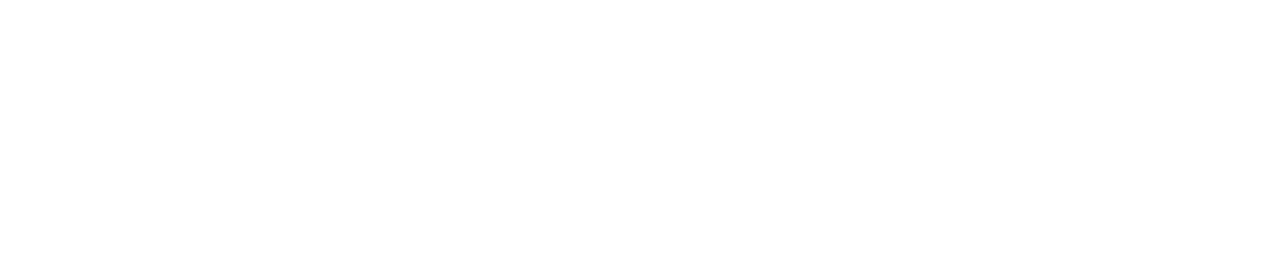
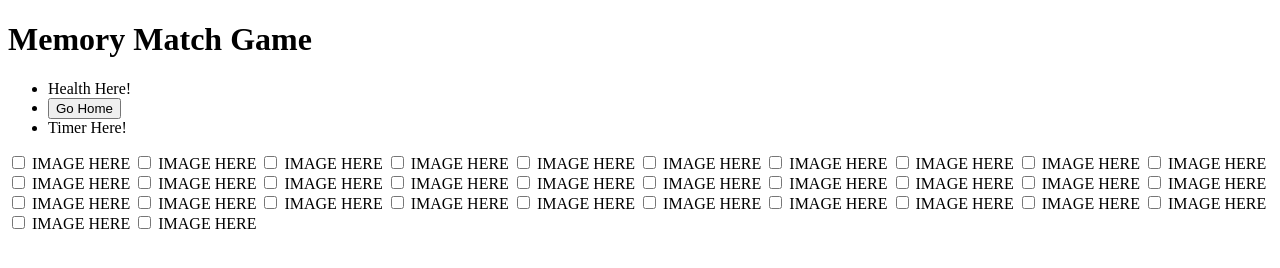
Before and after one commit to hannahhch/memory-game, a plain HTML site: page hard.html in a window 1280 px wide. Drawn offline with Linux system fonts and the light colour scheme.

Commit message:
base html done

```diff
--- a/hard.html
+++ b/hard.html
@@ -0,0 +1,182 @@
+<!DOCTYPE html>
+<html>
+  <head>
+    <meta charset="utf-8">
+    <title>Memory Match - Hard</title>
+  </head>
+  <body>
+    <main class = 'hard_game_container'>
+      <h1 class = 'main_title'>Memory Match Game</h1>
+      <ul id = 'game_details'>
+        <li class = 'health'>Health Here!</li>
+        <li><button class = 'go_home'>Go Home</button></li>
+        <li class = 'timer'>Timer Here!</li>
+      </ul>
+      <div class = 'game_board'>
+        <label class = 'game_title'>
+          <input type = 'checkbox'>
+          <span class = 'game_card'>
+            <span class = 'game_photo'>IMAGE HERE</span>
+          </span>
+        </label>
+        <label class = 'game_title'>
+          <input type = 'checkbox'>
+          <span class = 'game_card'>
+            <span class = 'game_photo'>IMAGE HERE</span>
+          </span>
+        </label>
+        <label class = 'game_title'>
+          <input type = 'checkbox'>
+          <span class = 'game_card'>
+            <span class = 'game_photo'>IMAGE HERE</span>
+          </span>
+        </label><label class = 'game_title'>
+          <input type = 'checkbox'>
+          <span class = 'game_card'>
+            <span class = 'game_photo'>IMAGE HERE</span>
+          </span>
+        </label><label class = 'game_title'>
+          <input type = 'checkbox'>
+          <span class = 'game_card'>
+            <span class = 'game_photo'>IMAGE HERE</span>
+          </span>
+        </label><label class = 'game_title'>
+          <input type = 'checkbox'>
+          <span class = 'game_card'>
+            <span class = 'game_photo'>IMAGE HERE</span>
+          </span>
+        </label><label class = 'game_title'>
+          <input type = 'checkbox'>
+          <span class = 'game_card'>
+            <span class = 'game_photo'>IMAGE HERE</span>
+          </span>
+        </label><label class = 'game_title'>
+          <input type = 'checkbox'>
+          <span class = 'game_card'>
+            <span class = 'game_photo'>IMAGE HERE</span>
+          </span>
+        </label><label class = 'game_title'>
+          <input type = 'checkbox'>
+          <span class = 'game_card'>
+            <span class = 'game_photo'>IMAGE HERE</span>
+          </span>
+        </label><label class = 'game_title'>
+          <input type = 'checkbox'>
+          <span class = 'game_card'>
+            <span class = 'game_photo'>IMAGE HERE</span>
+          </span>
+        </label><label class = 'game_title'>
+          <input type = 'checkbox'>
+          <span class = 'game_card'>
+            <span class = 'game_photo'>IMAGE HERE</span>
+          </span>
+        </label><label class = 'game_title'>
+          <input type = 'checkbox'>
+          <span class = 'game_card'>
+            <span class = 'game_photo'>IMAGE HERE</span>
+          </span>
+        </label><label class = 'game_title'>
+          <input type = 'checkbox'>
+          <span class = 'game_card'>
+            <span class = 'game_photo'>IMAGE HERE</span>
+          </span>
+        </label><label class = 'game_title'>
+          <input type = 'checkbox'>
+          <span class = 'game_card'>
+            <span class = 'game_photo'>IMAGE HERE</span>
+          </span>
+        </label><label class = 'game_title'>
+          <input type = 'checkbox'>
+          <span class = 'game_card'>
+            <span class = 'game_photo'>IMAGE HERE</span>
+          </span>
+        </label><label class = 'game_title'>
+          <input type = 'checkbox'>
+          <span class = 'game_card'>
+            <span class = 'game_photo'>IMAGE HERE</span>
+          </span>
+        </label><label class = 'game_title'>
+          <input type = 'checkbox'>
+          <span class = 'game_card'>
+            <span class = 'game_photo'>IMAGE HERE</span>
+          </span>
+        </label><label class = 'game_title'>
+          <input type = 'checkbox'>
+          <span class = 'game_card'>
+            <span class = 'game_photo'>IMAGE HERE</span>
+          </span>
+          <label class = 'game_title'>
+            <input type = 'checkbox'>
+            <span class = 'game_card'>
+              <span class = 'game_photo'>IMAGE HERE</span>
+            </span>
+          </label><label class = 'game_title'>
+            <input type = 'checkbox'>
+            <span class = 'game_card'>
+              <span class = 'game_photo'>IMAGE HERE</span>
+            </span>
+          </label><label class = 'game_title'>
+            <input type = 'checkbox'>
+            <span class = 'game_card'>
+              <span class = 'game_photo'>IMAGE HERE</span>
+            </span>
+          </label><label class = 'game_title'>
+            <input type = 'checkbox'>
+            <span class = 'game_card'>
+              <span class = 'game_photo'>IMAGE HERE</span>
+            </span>
+          </label><label class = 'game_title'>
+            <input type = 'checkbox'>
+            <span class = 'game_card'>
+              <span class = 'game_photo'>IMAGE HERE</span>
+            </span>
+          </label><label class = 'game_title'>
+            <input type = 'checkbox'>
+            <span class = 'game_card'>
+              <span class = 'game_photo'>IMAGE HERE</span>
+            </span>
+          </label><label class = 'game_title'>
+            <input type = 'checkbox'>
+            <span class = 'game_card'>
+              <span class = 'game_photo'>IMAGE HERE</span>
+            </span>
+          </label><label class = 'game_title'>
+            <input type = 'checkbox'>
+            <span class = 'game_card'>
+              <span class = 'game_photo'>IMAGE HERE</span>
+            </span>
+          </label><label class = 'game_title'>
+            <input type = 'checkbox'>
+            <span class = 'game_card'>
+              <span class = 'game_photo'>IMAGE HERE</span>
+            </span>
+          </label><label class = 'game_title'>
+            <input type = 'checkbox'>
+            <span class = 'game_card'>
+              <span class = 'game_photo'>IMAGE HERE</span>
+            </span>
+          </label><label class = 'game_title'>
+            <input type = 'checkbox'>
+            <span class = 'game_card'>
+              <span class = 'game_photo'>IMAGE HERE</span>
+            </span>
+          </label><label class = 'game_title'>
+            <input type = 'checkbox'>
+            <span class = 'game_card'>
+              <span class = 'game_photo'>IMAGE HERE</span>
+            </span>
+          </label><label class = 'game_title'>
+            <input type = 'checkbox'>
+            <span class = 'game_card'>
+              <span class = 'game_photo'>IMAGE HERE</span>
+            </span>
+          </label><label class = 'game_title'>
+            <input type = 'checkbox'>
+            <span class = 'game_card'>
+              <span class = 'game_photo'>IMAGE HERE</span>
+            </span>
+          </label>
+      </div>
+    </main>
+  </body>
+</html>
```
Also changed, not shown: easy.html (+111 -0 lines), index.html (+2 -2 lines), loser.html (+15 -0 lines), winner.html (+15 -0 lines).
